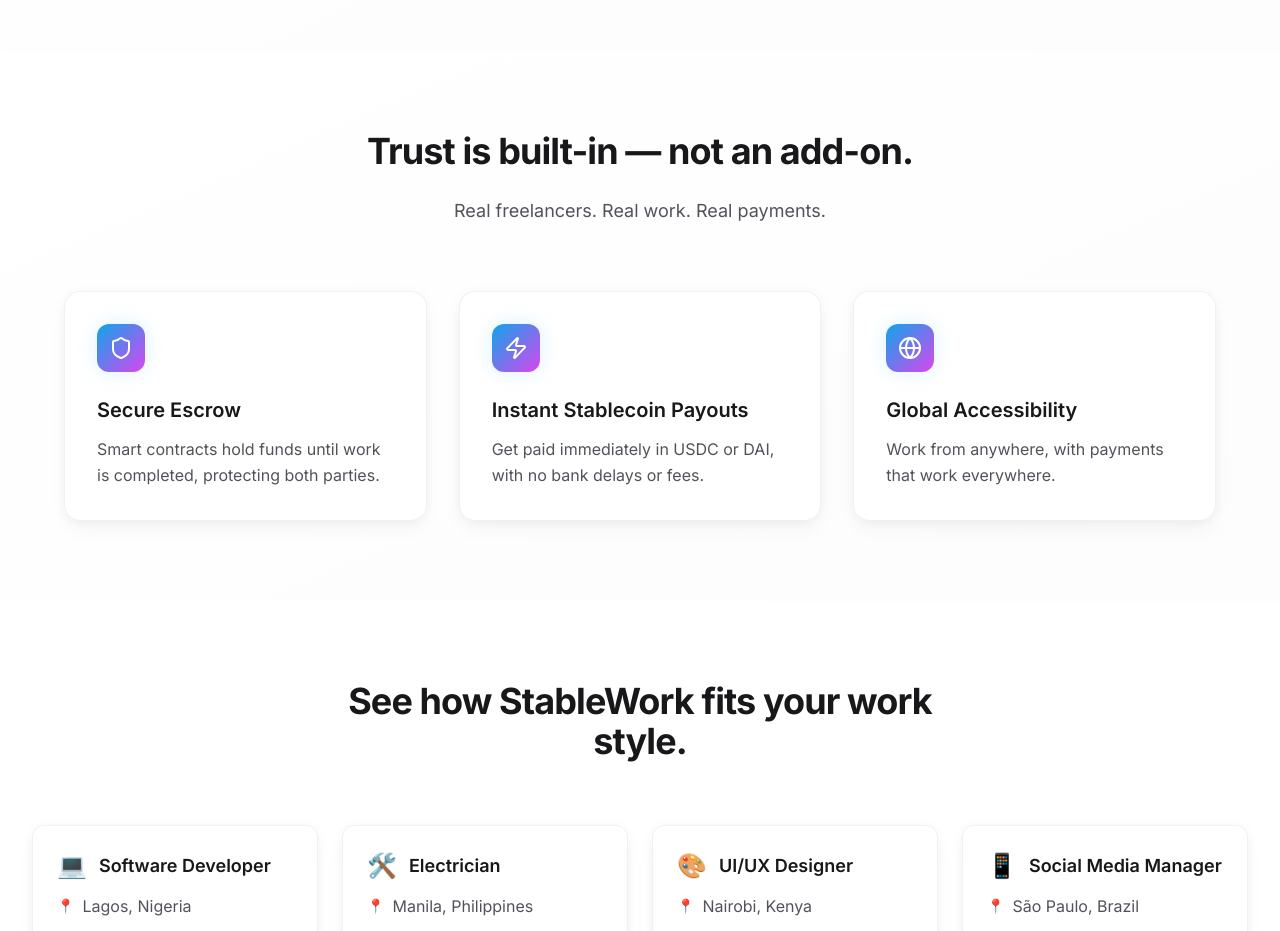
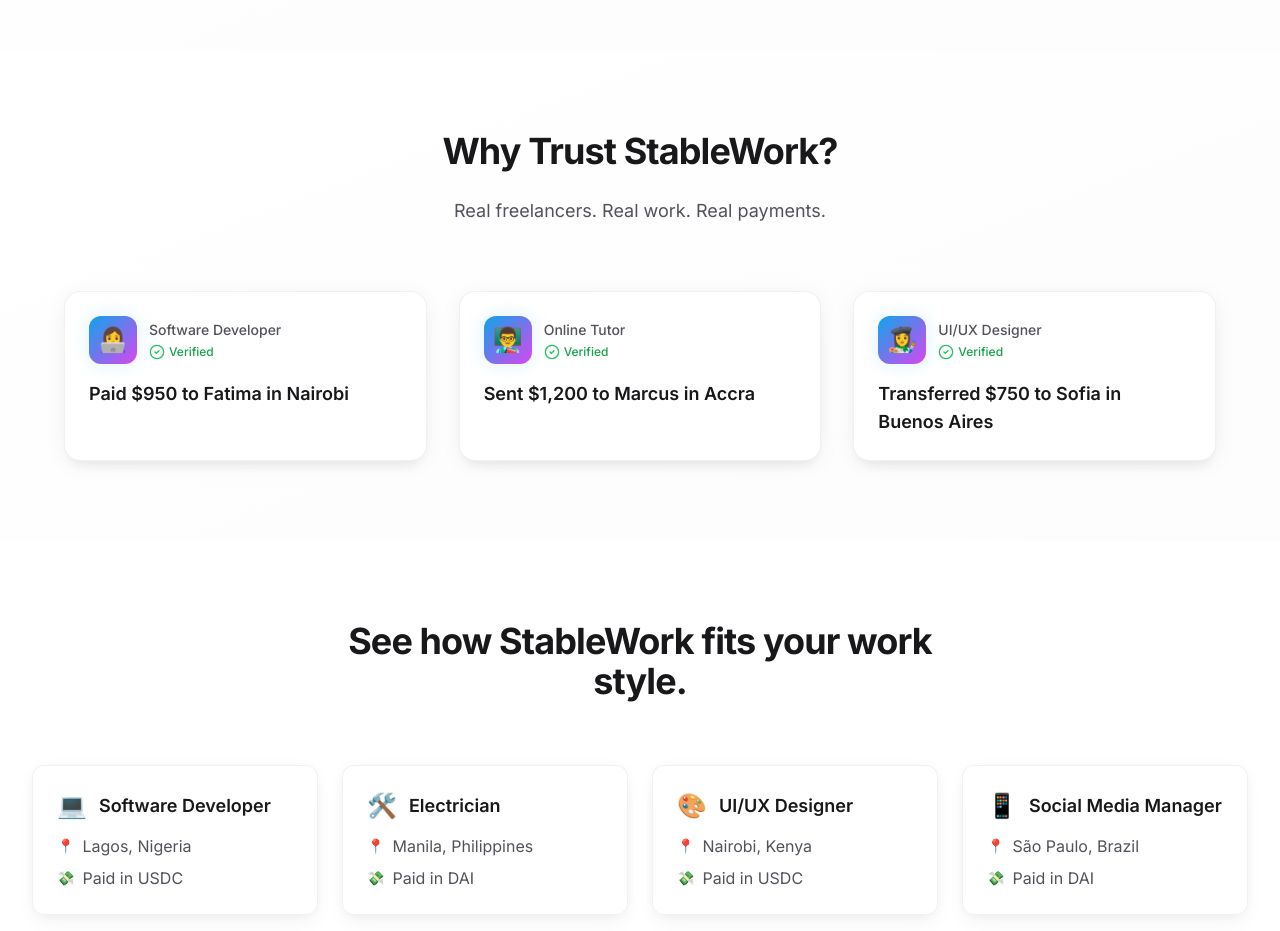
Before and after one commit to LucidaBTC/Repository-name-StableWork-Landing, a Next.js app: page / in a window 1280 px wide. Shown: the part 2020-2951 px from the top of the page. Built offline with nearby package versions, Linux system fonts and the light colour scheme.

Commit message:
feat: add trust section with animated proof cards

```diff
--- a/components/common/TrustSection.tsx
+++ b/components/common/TrustSection.tsx
@@ -1,23 +1,26 @@
 "use client";
 
 import { Container } from "./Container";
-import { Shield, Zap, Globe } from "lucide-react";
+import { CheckCircle2 } from "lucide-react";
 
 const trustCards = [
   {
-    icon: Shield,
-    title: "Secure Escrow",
-    description: "Smart contracts hold funds until work is completed, protecting both parties.",
+    avatar: "👩‍💻",
+    proof: "Paid $950 to Fatima in Nairobi",
+    role: "Software Developer",
+    verified: true,
   },
   {
-    icon: Zap,
-    title: "Instant Stablecoin Payouts",
-    description: "Get paid immediately in USDC or DAI, with no bank delays or fees.",
+    avatar: "👨‍🏫",
+    proof: "Sent $1,200 to Marcus in Accra",
+    role: "Online Tutor",
+    verified: true,
   },
   {
-    icon: Globe,
-    title: "Global Accessibility",
-    description: "Work from anywhere, with payments that work everywhere.",
+    avatar: "👩‍🎨",
+    proof: "Transferred $750 to Sofia in Buenos Aires",
+    role: "UI/UX Designer",
+    verified: true,
   },
 ];
 
@@ -27,7 +30,7 @@
       <Container>
         <div className="mx-auto max-w-2xl text-center mb-16 animate-fade-in-up">
           <h2 id="trust-heading" className="text-3xl font-bold tracking-tight text-secondary-900 sm:text-4xl">
-            Trust is built-in — not an add-on.
+            Why Trust StableWork?
           </h2>
           <p className="mt-6 text-lg leading-8 text-secondary-600">
             Real freelancers. Real work. Real payments.
@@ -37,18 +40,28 @@
         <div className="grid grid-cols-1 md:grid-cols-3 gap-8 max-w-6xl mx-auto">
           {trustCards.map((card, index) => (
             <div
-              key={card.title}
-              className="group relative bg-white/80 backdrop-blur-sm rounded-2xl p-8 shadow-soft hover:shadow-medium transition-all duration-300 border border-secondary-200/50 hover:border-primary-200 hover:-translate-y-1 animate-fade-in-up"
+              key={card.proof}
+              className="group relative bg-white rounded-2xl shadow-medium p-6 hover:scale-[1.02] transition-all duration-300 border border-secondary-200/50 hover:border-primary-200 animate-fade-in-up"
               style={{ animationDelay: `${index * 100}ms` }}
             >
-              <div className="w-12 h-12 bg-primary-gradient rounded-xl flex items-center justify-center mb-6 shadow-glow group-hover:shadow-glow-purple transition-all duration-300">
-                <card.icon className="w-6 h-6 text-white" aria-hidden="true" />
+              <div className="flex items-start justify-between mb-4">
+                <div className="flex items-center space-x-3">
+                  <div className="w-12 h-12 bg-primary-gradient rounded-xl flex items-center justify-center text-2xl shadow-glow group-hover:shadow-glow-purple transition-all duration-300">
+                    {card.avatar}
+                  </div>
+                  <div>
+                    <p className="text-sm font-medium text-secondary-600">{card.role}</p>
+                    {card.verified && (
+                      <div className="flex items-center mt-1">
+                        <CheckCircle2 className="w-4 h-4 text-green-500 mr-1" />
+                        <span className="text-xs text-green-600 font-medium">Verified</span>
+                      </div>
+                    )}
+                  </div>
+                </div>
               </div>
-              <h3 className="text-xl font-semibold text-secondary-900 mb-3">
-                {card.title}
-              </h3>
-              <p className="text-secondary-600 leading-relaxed">
-                {card.description}
+              <p className="text-lg font-semibold text-secondary-900">
+                {card.proof}
               </p>
             </div>
           ))}
```
